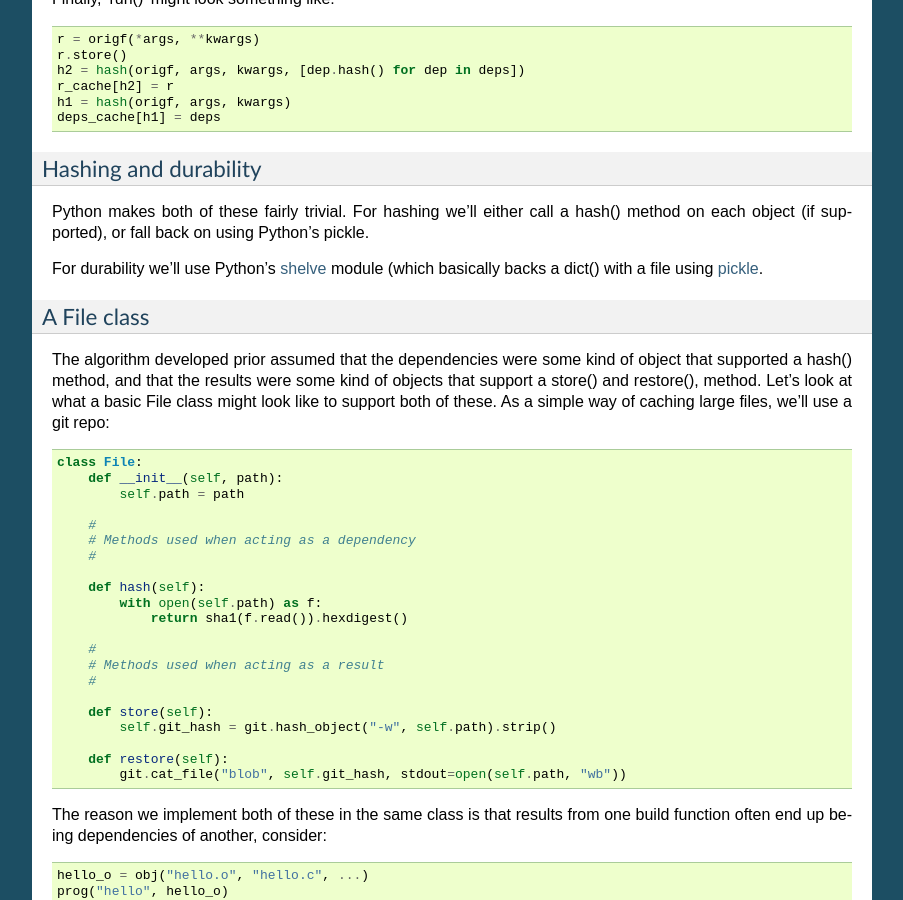
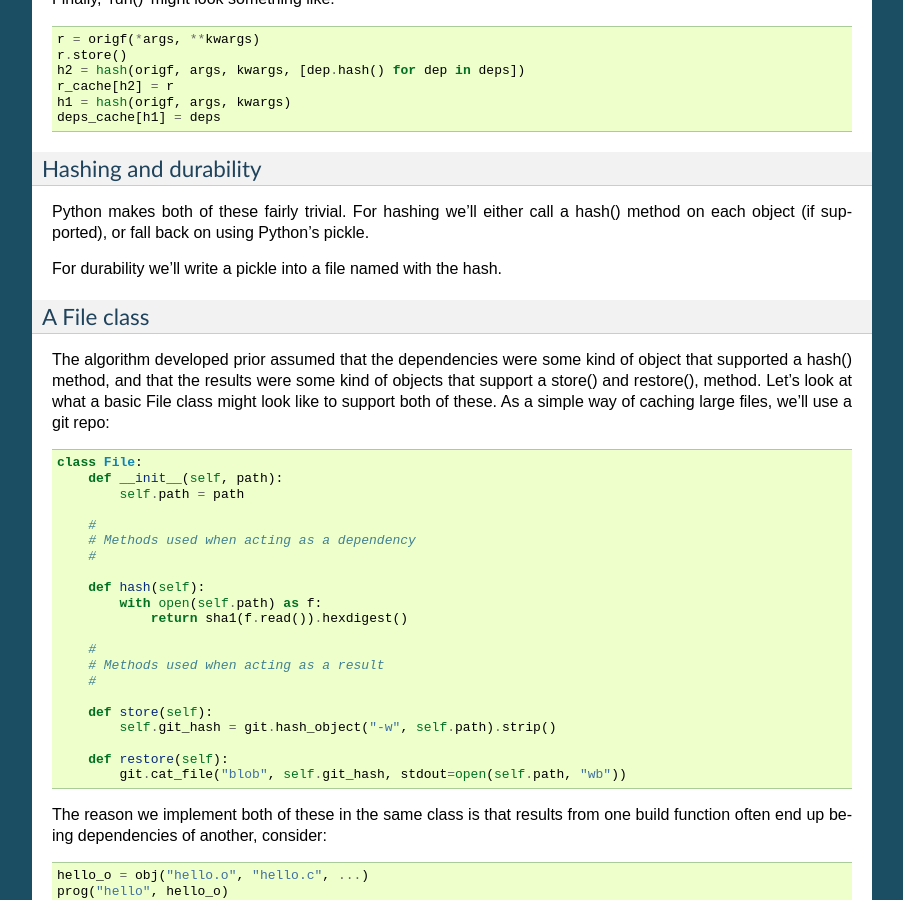
Before and after one commit to srp/mem, a Sphinx documentation site: the page built from doc/source/algorithm.rst, in a window 1280 px wide and 900 px high, scrolled down 2532 px. Shown: the whole window, without its empty margins (198-1101 px from the left). Built offline with Sphinx 7.4.7, drawn with Linux system fonts in a browser that asks for light colours; formulas are drawn with MathJax 3.

Commit message:
docs: we no longer use shelve (corrupted too often/easily)

```diff
--- a/doc/source/algorithm.rst
+++ b/doc/source/algorithm.rst
@@ -176,9 +176,7 @@ Python makes both of these fairly trivial. For hashing we'll either
 call a hash() method on each object (if supported), or fall back on
 using Python's pickle.
 
-For durability we'll use Python's `shelve <http://docs.python.org/library/shelve.html>`_
-module (which
-basically backs a dict() with a file using `pickle <http://docs.python.org/library/pickle.html>`_.
+For durability we'll write a pickle into a file named with the hash.
 
 A File class
 ~~~~~~~~~~~~
```
